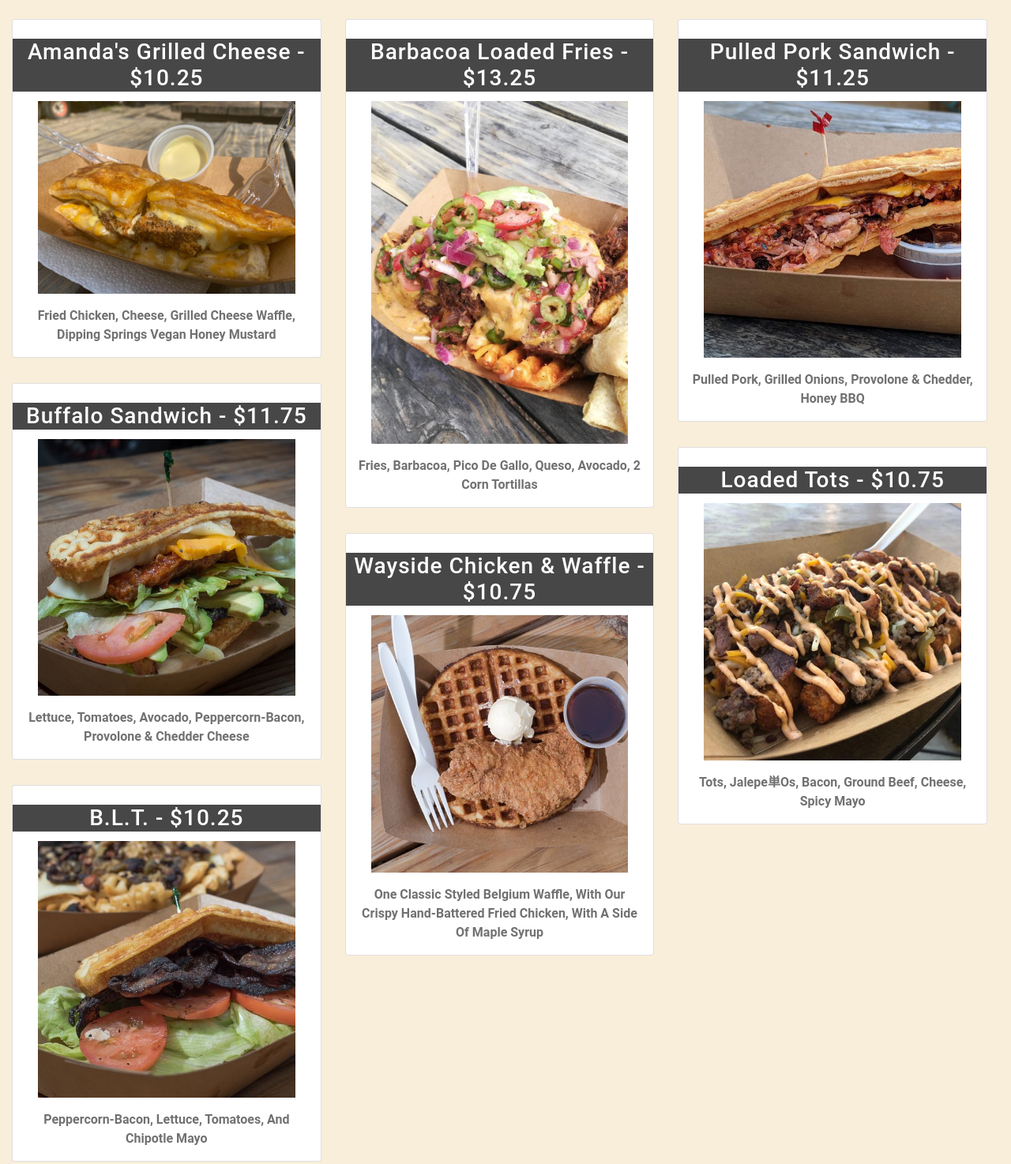
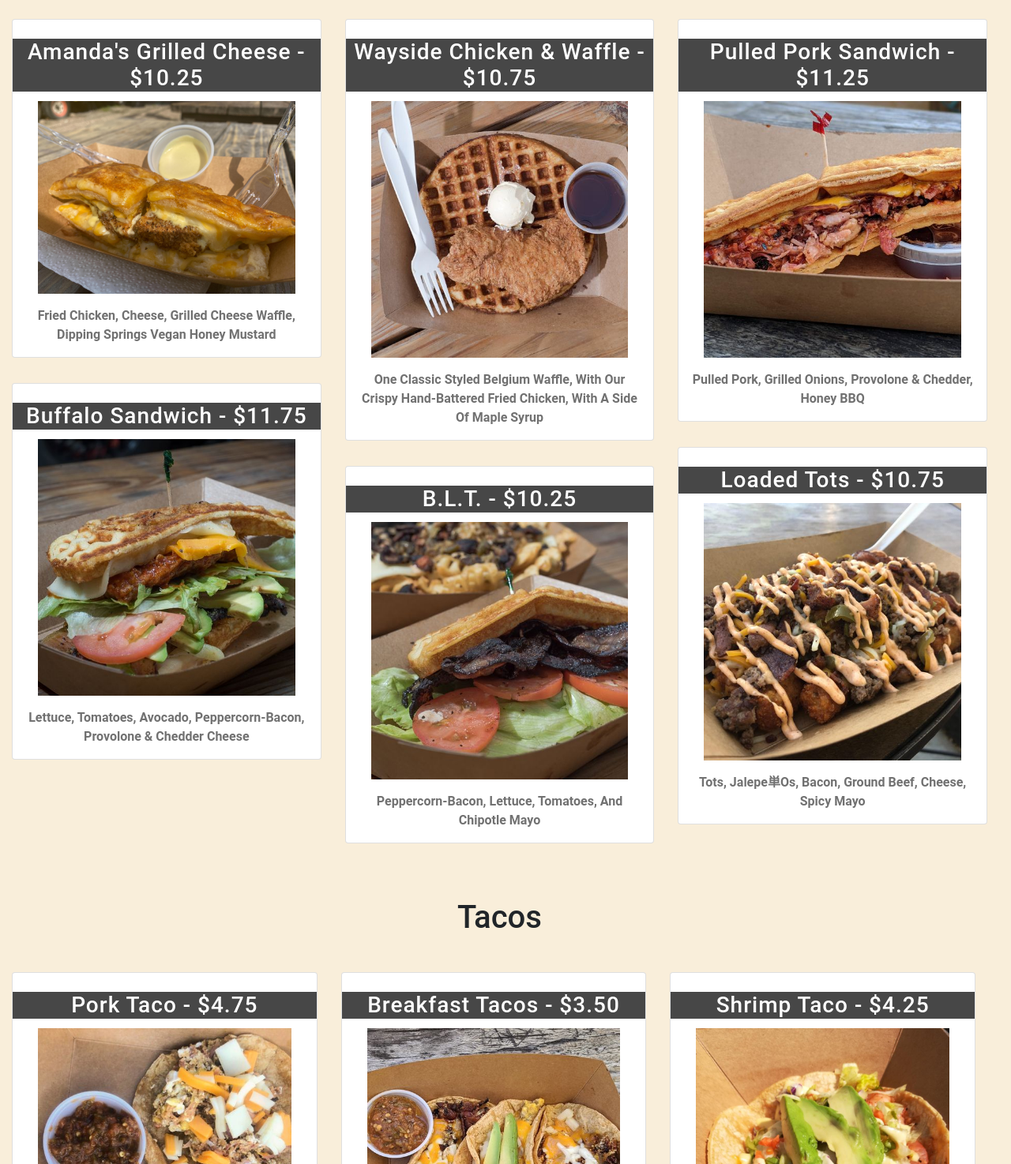
Before and after one commit to constDave/wayside, a plain HTML site: page site/luckyduck.html in a window 1280 px wide. Shown: the part 700-2174 px from the top of the page at 79% size. Drawn offline with nearby package versions, Linux system fonts and the light colour scheme.

Commit message:
remove barbacoa fries

```diff
--- a/site/luckyduck.html
+++ b/site/luckyduck.html
@@ -160,11 +160,7 @@
                     <strong class="card-text">Lettuce, tomatoes, avocado, peppercorn-bacon, provolone & chedder
                         cheese</strong>
                 </div>
-                                <div class="card">
-                    <h3 class="card-title menu-title">B.L.T. - $10.25</h3>
-                    <img src="images/blt.jpg" srcset="images/blt.jpg-small.jpg 480w" alt="Wayside BLT Sandwich" class="img-fluid menu-item card-img-top">
-                    <strong class="card-text">Peppercorn-bacon, lettuce, tomatoes, and chipotle mayo</strong>
-                </div>
+
 
 
 
@@ -174,11 +170,7 @@
 
             <div class="col-lg-4 text-center menu-column">
 
-                <div class="card">
-                    <h3 class="card-title menu-title">Barbacoa Loaded Fries - $13.25</h3>
-                    <img src="images/barbacoa_loaded_fries.jpg" alt="Barbacoa loaded fries" class="img-fluid menu-item card-img-top">
-                    <strong class="card-text">Fries, barbacoa, pico de Gallo, queso, avocado, 2 corn tortillas </strong>
-                </div>
+
 
                 <div class="card">
                     <h3 class="card-title menu-title">Wayside Chicken & Waffle - $10.75</h3>
@@ -188,7 +180,13 @@
                         chicken, with a side of maple syrup</strong>
                 </div>
 
+                <div class="card">
+                    <h3 class="card-title menu-title">B.L.T. - $10.25</h3>
+                    <img src="images/blt.jpg" srcset="images/blt.jpg-small.jpg 480w" alt="Wayside BLT Sandwich" class="img-fluid menu-item card-img-top">
+                    <strong class="card-text">Peppercorn-bacon, lettuce, tomatoes, and chipotle mayo</strong>
+                </div>
             </div>
+
 
             <div class="col-lg-4 menu-column">
                 <div class="card">
```
Also changed, not shown: site/backlot.html (+1 -5 lines).
